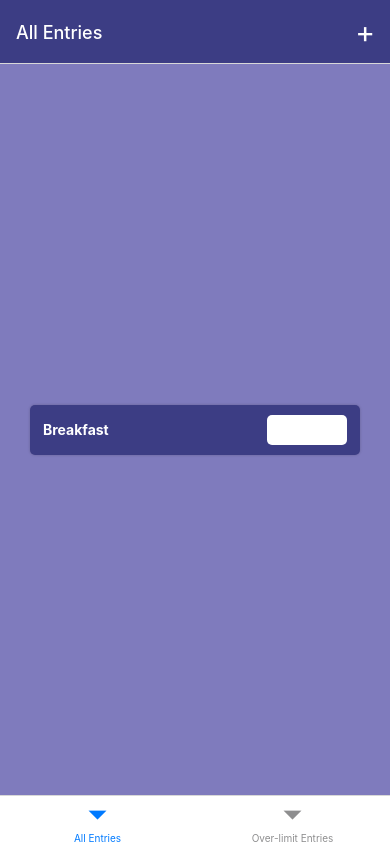
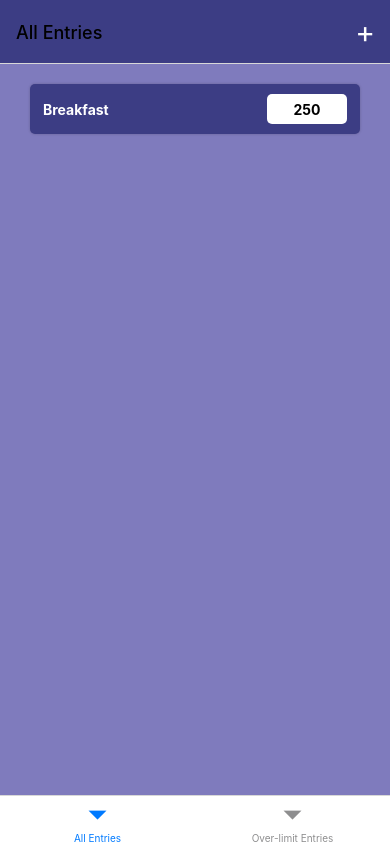
Before and after one commit to lashinamy2022/CS5520-Assignment2, a React Native app: screen / in a window 390 px wide. Built offline with nearby package versions, Linux system fonts and the light colour scheme.

Commit message:
modified styles

```diff
--- a/App.js
+++ b/App.js
@@ -6,6 +6,7 @@ import { createNativeStackNavigator } from "@react-navigation/native-stack";
 import { createBottomTabNavigator } from "@react-navigation/bottom-tabs";
 import Entries from "./screens/Entries";
 import PressableButton from "./components/PressableButton";
+import CommonStyles from "./styles/CommonStyles";
 
 const Tab = createBottomTabNavigator();
 
@@ -13,18 +14,21 @@ function MyTabs() {
   return (
     <Tab.Navigator
       screenOptions={{
-        headerStyle: styles.purpleDark,
-        headerTintColor: "#fff",
+        headerStyle: CommonStyles.purpleDark,
+        headerTintColor: CommonStyles.fontWhite,
       }}
     >
-      <Tab.Screen name="All Entries" component={Entries}
-      options={({navigation, route}) => ({
-        headerRight:()=>(
-          <PressableButton>
-            <Text style={styles.plusButton}>+</Text>
-          </PressableButton>
-        )
-      })}/>
+      <Tab.Screen
+        name="All Entries"
+        component={Entries}
+        options={({ navigation, route }) => ({
+          headerRight: () => (
+            <PressableButton>
+              <Text style={[styles.plusButton, CommonStyles.fontWhite]}>+</Text>
+            </PressableButton>
+          ),
+        })}
+      />
       <Tab.Screen name="Over-limit Entries" component={Entries} />
     </Tab.Navigator>
   );
@@ -49,18 +53,8 @@ const App = () => {
 export default App;
 
 const styles = StyleSheet.create({
-  purpleDark: {
-    backgroundColor: "rgb(60,61,132)",
+  plusButton: {
+    fontSize: 30,
+    marginRight: 15,
   },
-  purpleMedium: {
-    backgroundColor: "rgb(127,123,189)",
-  },
-  purpleLight: {
-    backgroundColor: "rgb(154,150,221)",
-  },
-  plusButton: {
-    fontSize:30,
-    color: '#fff',
-    marginRight: 15
-  }
 });
--- a/components/Card.js
+++ b/components/Card.js
@@ -1,13 +1,24 @@
-import { View, Text, TextInput } from "react-native";
+import { StyleSheet, View, Text, TextInput } from "react-native";
 import React from "react";
-import CommonStyles from "../styles/CommonStyles";
 
 const Card = ({children, customizedStyle}) => {
   return (
-    <View style={[CommonStyles.item, customizedStyle]}>
+    <View style={[styles.item, customizedStyle]}>
       {children}
     </View>
   );
 };
 
 export default Card;
+
+const styles = StyleSheet.create({
+  item: {
+    width: 330,
+    height: 50,
+    borderRadius: 5,
+    shadowColor: "black",
+    shadowRadius: 3,
+    shadowOpacity: 0.2,
+    backgroundColor:  "rgb(60,61,132)",
+  },
+});
--- a/components/Input.js
+++ b/components/Input.js
@@ -1,10 +1,10 @@
 import { StyleSheet, View, Text, TextInput } from "react-native";
 import React from "react";
 
-const Input = () => {
+const Input = ({readOnly}) => {
   return (
     <>
-      <TextInput style={styles.container} />
+      <TextInput value="250"  style={styles.container} readOnly={readOnly}/>
     </>
   );
 };
@@ -17,6 +17,8 @@ const styles = StyleSheet.create({
     height: 30,
     borderRadius: 5,
     backgroundColor: "#fff",
-    marginRight: 13
+    marginRight: 13,
+    textAlign: 'center',
+    fontWeight: 'bold'
   },
 });
--- a/screens/Entries.js
+++ b/screens/Entries.js
@@ -7,9 +7,9 @@ import Input from "../components/Input";
 const Entries = ({ navigation }) => {
   return (
     <View style={CommonStyles.container}>
-        <Card customizedStyle={CommonStyles.directionRow}>
+        <Card customizedStyle={[CommonStyles.directionRow,{marginTop: 20}]}>
           <Label content="Breakfast"/>
-          <Input />
+          <Input readOnly={false}/>
         </Card>
     </View>
   );
--- a/styles/CommonStyles.js
+++ b/styles/CommonStyles.js
@@ -11,26 +11,10 @@ const CommonStyles = StyleSheet.create({
     purpleLight: {
       backgroundColor: "rgb(154,150,221)",
     },
-    plusButton: {
-      fontSize:30,
-      color: '#fff',
-      marginRight: 15
-    },
     container: {
         flex: 1,
         alignItems: "center",
-        justifyContent: "center",
         backgroundColor: "rgb(127,123,189)",
-    },
-    item: {
-      width: 330,
-      height: 50,
-      borderRadius: 5,
-      shadowColor: "black",
-      shadowRadius: 3,
-      shadowOpacity: 0.2,
-      backgroundColor:  "rgb(60,61,132)",
-
     },
     fontWhite: {
       color: '#fff'
```
